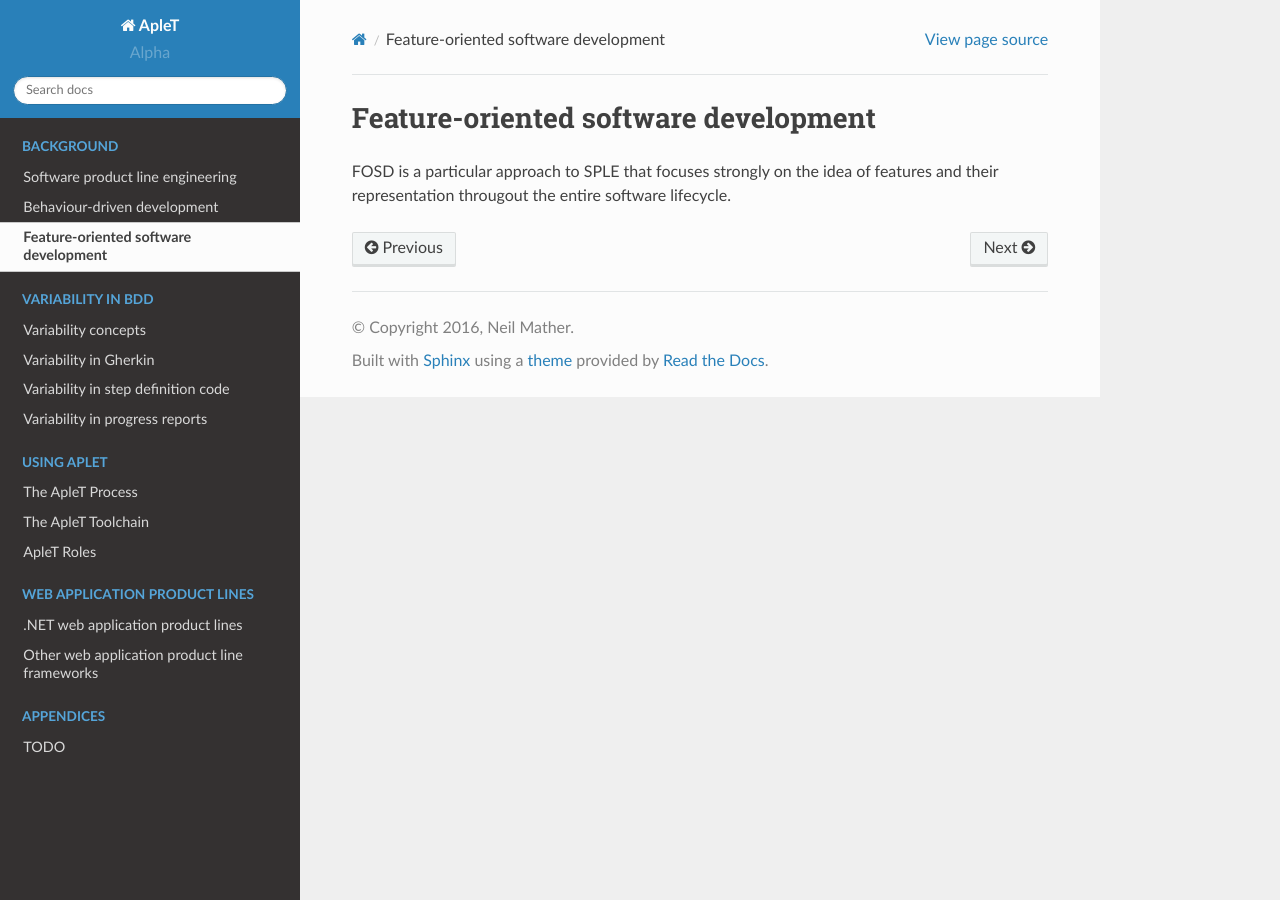
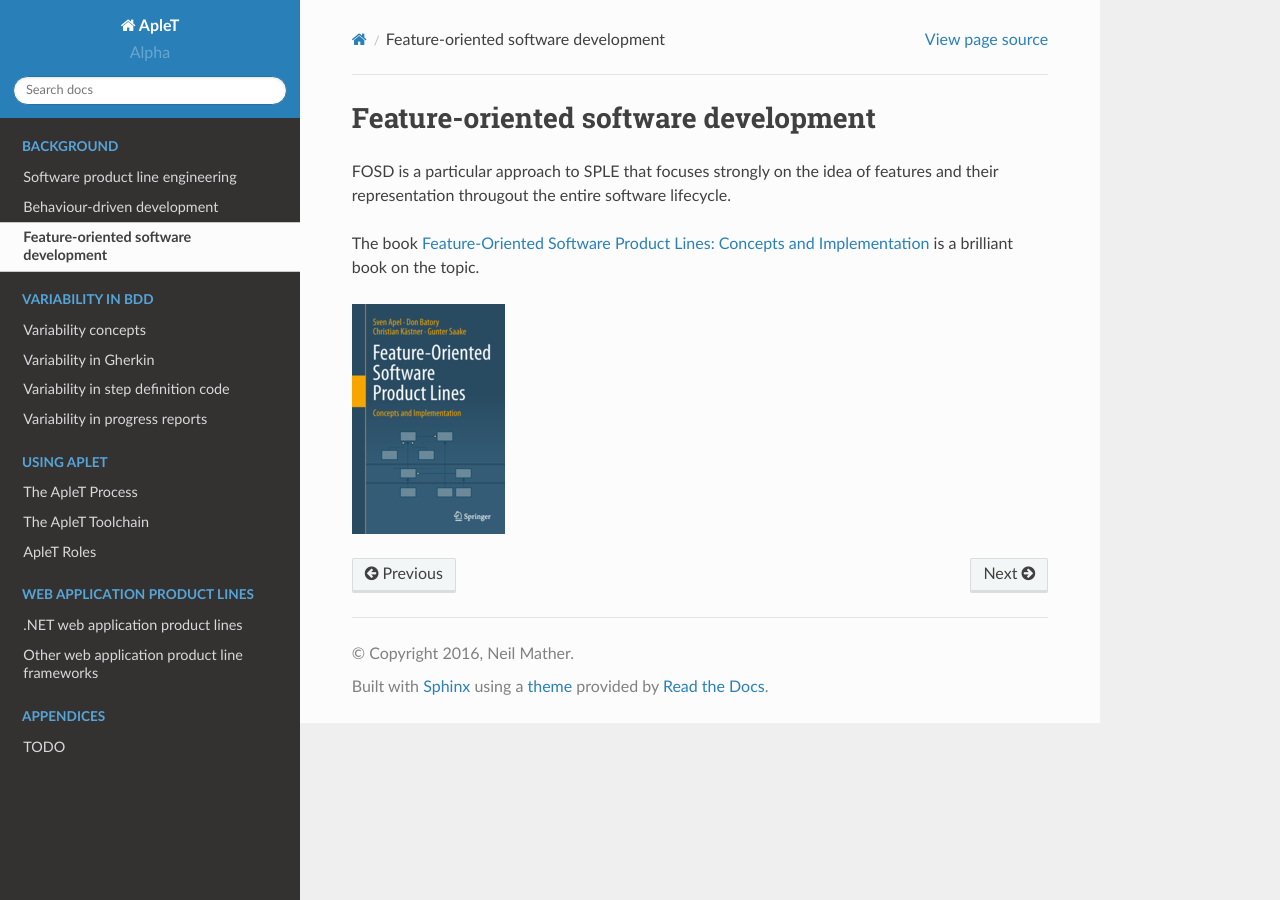
Before and after one commit to ngm/ApleT, a Sphinx documentation site: the page built from docs/feature_oriented_software_development.rst, in a window 1280 px wide. Built offline with Sphinx 7.4.7 and the Read the Docs theme 2.0.0, drawn with Linux system fonts in a browser that asks for light colours.

Commit message:
Add link to FOSD book

```diff
--- a/docs/feature_oriented_software_development.rst
+++ b/docs/feature_oriented_software_development.rst
@@ -4,3 +4,9 @@
 
 FOSD is a particular approach to SPLE that focuses strongly on the idea of features
 and their representation througout the entire software lifecycle.
+
+The book `Feature-Oriented Software Product Lines: Concepts and Implementation <http://www.springer.com/gb/book/9783642375200>`_
+is a brilliant book on the topic.
+
+.. image:: _static/feature-oriented-spl.jpg
+   :target: http://www.springer.com/gb/book/9783642375200
```
Also changed, not shown: docs/_static/feature-oriented-spl.jpg (added).
